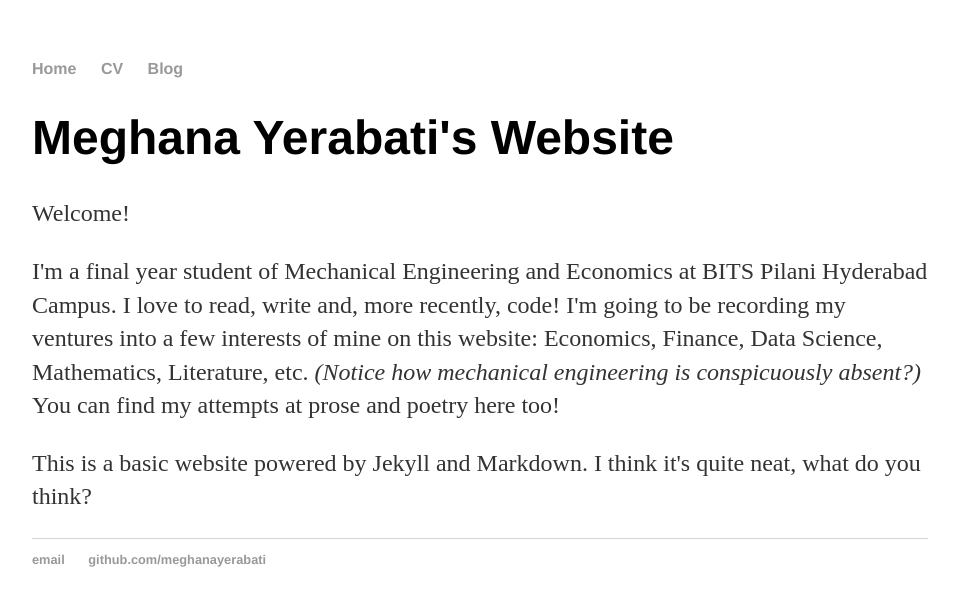
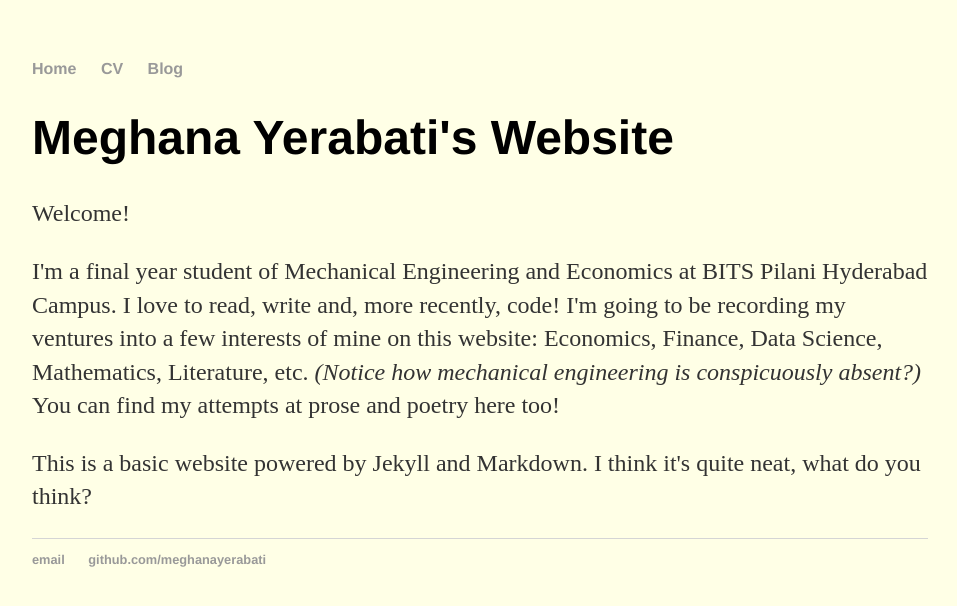
Before and after one commit to myerabati/meghanayerabati.github.io, a Jekyll site: the page built from index.html, in a window 1280 px wide. Shown: the top 606 px of the page, without its empty margins (160-1117 px from the left). Built offline with Jekyll 4.4.1, drawn with Linux system fonts in a browser that asks for light colours.

Commit message:
Changed background color

```diff
--- a/css/main.css
+++ b/css/main.css
@@ -1,6 +1,8 @@
 body {
     margin: 60px auto;
     width: 70%;
+    background-color: #ffffe6
+
 }
 nav ul, footer ul {
     font-family:'Helvetica', 'Arial', 'Sans-Serif';
```
